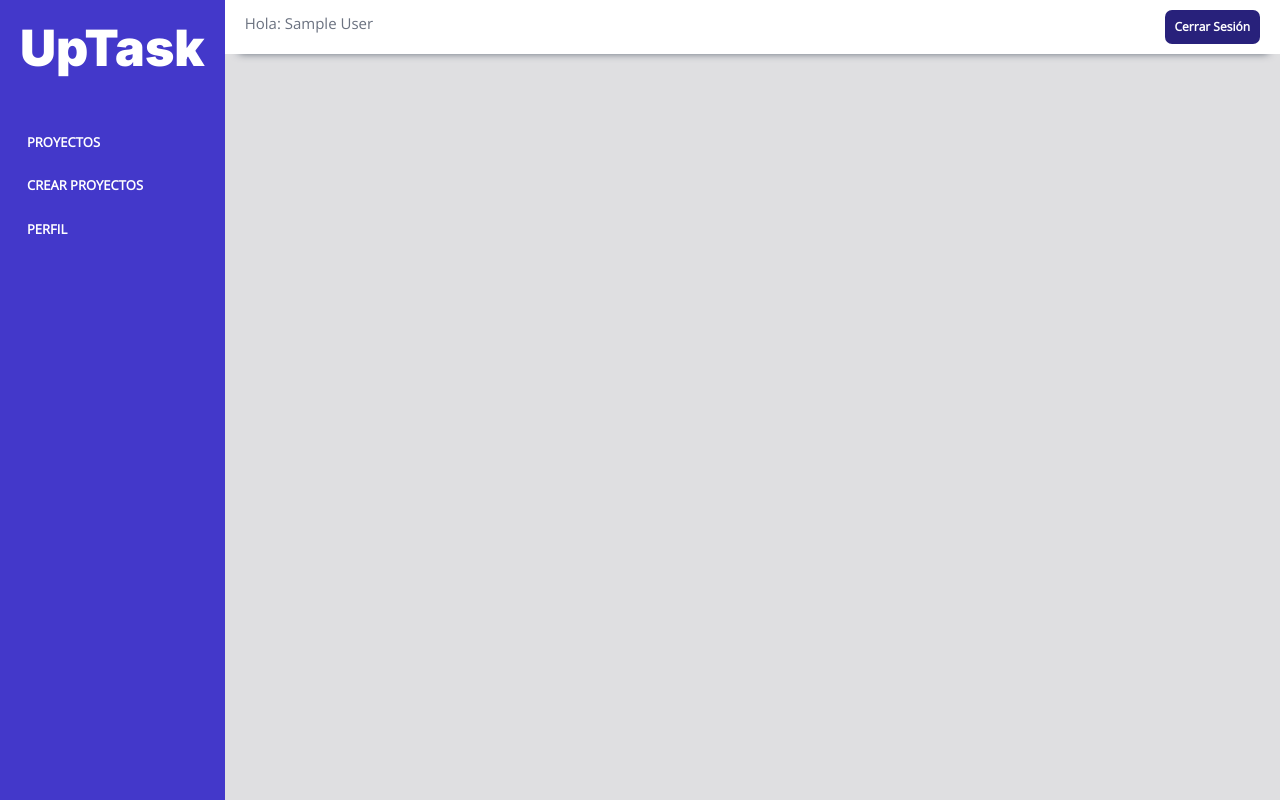
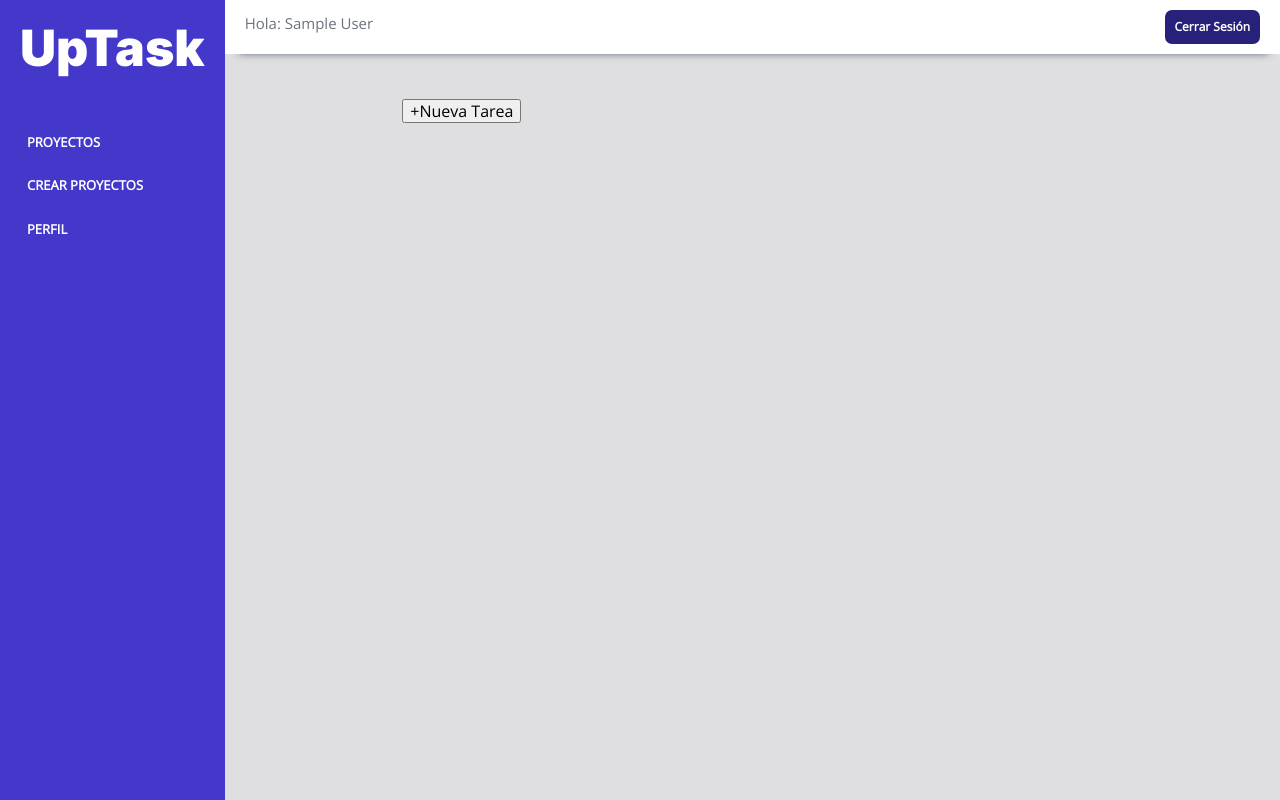
Before and after one commit to joseangvas/uptask-mvc, a PHP site: the page made by views/dashboard/proyecto.php in a window 1280 px wide. Run offline with PHP 8.4, Linux system fonts and the light colour scheme; the template is opened without the code that fills it, so the values that code supplies are empty; the visitor is signed in with stand-in values (Sample User, id 1).

Commit message:
Crear CSS a Agregar Tareas.

```diff
--- a/views/dashboard/proyecto.php
+++ b/views/dashboard/proyecto.php
@@ -1,5 +1,13 @@
 <?php include_once __DIR__ . '/header-dashboard.php';  ?>
 
-
+  <div class="contenedor-sm">
+    <div class="contenedor-nueva-tarea">
+      <button
+        type="button"
+        class="agregar-tarea"
+        id="agregar-tarea"
+      >&#43;Nueva Tarea</button>
+    </div>
+  </div>
 
 <?php include_once __DIR__ . '/footer-dashboard.php';  ?>
```
